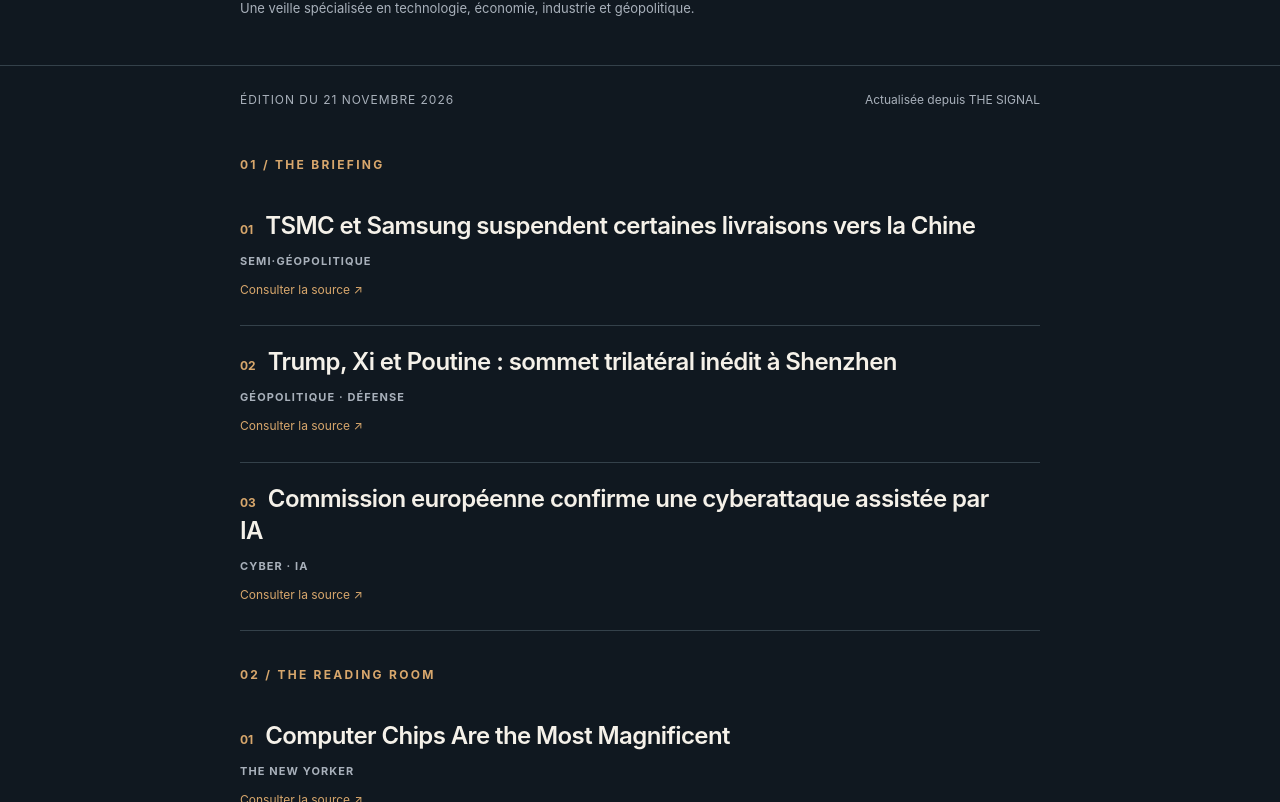
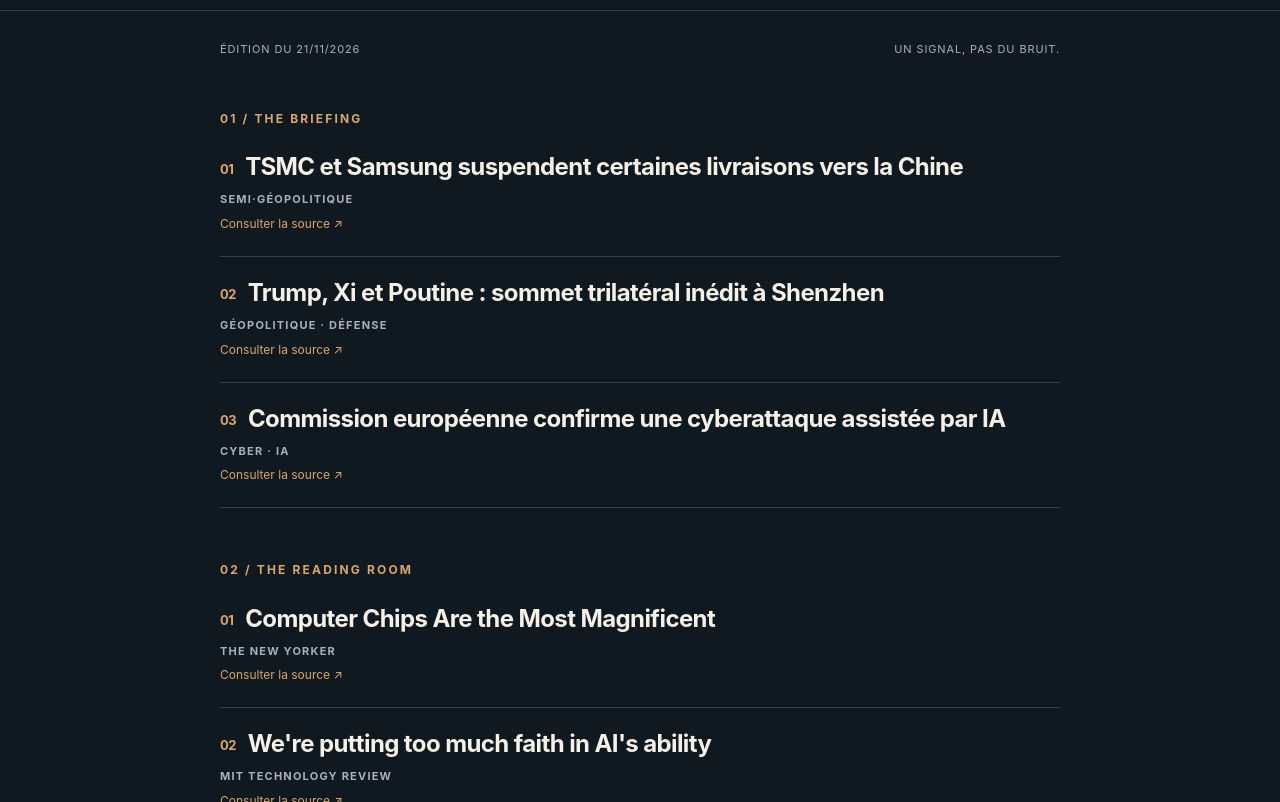
Before and after one commit to klmzoo-pnj/the-signal-widget, a plain HTML site: page docs/index.html in a window 1280 px wide. Shown: the part 298-1100 px from the top of the page. Drawn offline with Linux system fonts and the light colour scheme.

Commit message:
index.html

```diff
--- a/docs/index.html
+++ b/docs/index.html
@@ -1,133 +1,87 @@
-<!DOCTYPE html>
+<!doctype html>
 <html lang="fr">
 <head>
   <meta charset="utf-8">
   <meta name="viewport" content="width=device-width, initial-scale=1">
   <meta name="theme-color" content="#101820">
-  <meta name="description" content="THE SIGNAL — Chaque matin, l’essentiel de l’actualité stratégique. Une veille spécialisée en technologie, économie, industrie et géopolitique.">
-  <title>THE SIGNAL. — Executive Intelligence Brief</title>
+  <title>THE SIGNAL. — Executive Intelligence</title>
+  <meta name="description" content="Chaque matin, l'essentiel de l'actualité stratégique. Tech, économie, industrie, cyber et géopolitique.">
   <style>
-    :root { color-scheme: dark; --bg:#101820; --panel:#17232b; --ink:#f5f1e9; --muted:#a9b1bb; --gold:#d8a76c; --line:#34414a; }
-    * { box-sizing:border-box; }
-    html { scroll-behavior:smooth; }
-    body { margin:0; background:var(--bg); color:var(--ink); font:16px/1.65 -apple-system,BlinkMacSystemFont,"Segoe UI",sans-serif; }
-    a { color:inherit; }
-    a:focus-visible { outline:2px solid var(--gold); outline-offset:4px; border-radius:2px; }
-    .wrap { max-width:850px; padding:0 25px; margin:auto; }
-    .mast { padding:69px 0 45px; border-bottom:1px solid var(--line); }
-    .eyebrow { text-transform:uppercase; letter-spacing:.21em; font-size:11px; font-weight:700; color:var(--gold); }
-    .logo { font-size:clamp(43px,8vw,78px); line-height:1; font-weight:800; letter-spacing:-.065em; margin:14px 0 22px; }
-    .rule { width:48px; height:3px; background:var(--gold); margin-bottom:22px; }
-    .baseline { font-size:clamp(19px,3.6vw,26px); letter-spacing:-.025em; line-height:1.35; font-weight:500; margin:0 0 12px; }
-    .descriptor { font-size:13px; color:var(--muted); margin:0; }
-    .edition { display:flex; align-items:center; justify-content:space-between; gap:12px; padding:24px 0 12px; flex-wrap:wrap; }
-    .date { font-size:12px; letter-spacing:.08em; text-transform:uppercase; color:var(--muted); }
-    .status { color:var(--muted); font-size:12px; }
-    h2 { margin:34px 0 15px; color:var(--gold); font-size:12px; letter-spacing:.19em; text-transform:uppercase; font-weight:750; }
-    article { padding:20px 0 24px; border-bottom:1px solid var(--line); }
-    .number { color:var(--gold); font-size:12px; font-weight:700; margin-right:12px; }
-    .headline { font-size:clamp(19px,3vw,24px); letter-spacing:-.025em; line-height:1.36; font-weight:630; text-decoration:none; }
-    .headline:hover { color:var(--gold); }
-    .meta { margin-top:9px; font-size:11px; letter-spacing:.1em; color:var(--muted); font-weight:700; text-transform:uppercase; }
-    .summary { color:#d7dbdc; font-size:15px; margin:10px 0 0; }
-    .open { font-size:12px; text-decoration:none; color:var(--gold); display:inline-block; margin-top:10px; }
-    .note { margin:27px 0 0; padding:18px 21px; border-left:2px solid var(--gold); background:var(--panel); font-size:14px; color:var(--muted); }
-    footer { margin-top:76px; padding:28px 0 55px; border-top:1px solid var(--line); font-size:12px; color:var(--muted); }
-    footer strong { color:var(--ink); }
-    .error { color:#f3c4b6; }
-    @media(min-width:700px) { .mast { padding-top:92px; } article { padding-right:42px; } }
-    @media(prefers-reduced-motion:reduce) { html { scroll-behavior:auto; } }
+    :root{color-scheme:dark;--bg:#101820;--white:#F5F1E9;--muted:#A9B1BB;--gold:#D8A76C;--line:#34414A}
+    *{box-sizing:border-box}
+    html{scroll-behavior:smooth}
+    body{margin:0;background:var(--bg);color:var(--white);font-family:-apple-system,BlinkMacSystemFont,"Segoe UI",Arial,sans-serif;line-height:1.54}
+    a{color:var(--gold);text-decoration:none}a:hover{text-decoration:underline}
+    header{border-bottom:1px solid var(--line);padding:48px 20px 39px}
+    .wrap{max-width:880px;margin:auto}
+    .eyebrow,.kicker,.meta{font-size:11px;font-weight:700;letter-spacing:.14em;text-transform:uppercase;color:var(--gold)}
+    .logo{font-size:clamp(44px,8vw,78px);line-height:1;letter-spacing:-.065em;margin:13px 0 24px;font-weight:850}
+    .dash{height:3px;width:48px;background:var(--gold);margin:0 0 20px}
+    .baseline{font-size:clamp(18px,3vw,25px);font-weight:650;margin:0 0 6px}
+    .description{color:var(--muted);font-size:14px;margin:0}
+    main{padding:30px 20px 75px}
+    .edition{display:flex;justify-content:space-between;gap:10px;flex-wrap:wrap;color:var(--muted);font-size:11px;letter-spacing:.08em;text-transform:uppercase;margin-bottom:52px}
+    section{margin:0 0 53px}h2{font-size:12px;letter-spacing:.18em;text-transform:uppercase;color:var(--gold);margin:0 0 24px}
+    article{padding:21px 0;border-bottom:1px solid var(--line)}article:first-of-type{padding-top:0}
+    article h3{font-size:clamp(19px,2.8vw,24px);line-height:1.25;letter-spacing:-.025em;margin:0 0 9px}
+    .category{font-size:11px;letter-spacing:.11em;text-transform:uppercase;color:var(--muted);font-weight:650}
+    article p{font-size:15px;color:#DCE1E4;margin:12px 0 8px;line-height:1.65}
+    .source{font-size:12px;display:inline-block;margin-top:7px}
+    .num{color:var(--gold);font-size:13px;padding-right:12px;vertical-align:middle}
+    .datapoints{display:grid;grid-template-columns:repeat(2,minmax(0,1fr));gap:12px}
+    .point{padding:18px;border:1px solid var(--line);border-radius:9px}
+    .point .value{font-size:26px;letter-spacing:-.04em;font-weight:750}
+    .point h3{font-size:14px;line-height:1.3;margin:3px 0}.point p{font-size:13px;color:var(--muted);margin:9px 0}
+    .editorial{border-left:3px solid var(--gold);padding:5px 0 5px 22px}.editorial h3{font-size:23px;margin:0 0 10px}
+    .editorial p{color:#DCE1E4}
+    .notice{color:var(--muted);font-size:14px;border:1px solid var(--line);padding:17px;border-radius:9px}
+    footer{border-top:1px solid var(--line);padding:22px 20px 35px;color:var(--muted);font-size:12px}
+    @media(max-width:560px){header{padding-top:38px}main{padding-top:22px}.datapoints{grid-template-columns:1fr}.edition{margin-bottom:34px}section{margin-bottom:43px}}
   </style>
 </head>
 <body>
-  <header class="mast">
-    <div class="wrap">
+  <header><div class="wrap">
     <div class="eyebrow">Executive Intelligence Brief</div>
-      <div class="logo">THE SIGNAL.</div>
-      <div class="rule" aria-hidden="true"></div>
+    <div class="logo">THE SIGNAL.</div><div class="dash"></div>
     <p class="baseline">Chaque matin, l’essentiel de l’actualité stratégique.</p>
-      <p class="descriptor">Une veille spécialisée en technologie, économie, industrie et géopolitique.</p>
-    </div>
-  </header>
-  <main class="wrap" id="main">
-    <div class="edition">
-      <div class="date" id="edition-date">Édition en cours de chargement</div>
-      <div class="status" id="update-status">Chargement de la sélection…</div>
-    </div>
-    <section aria-labelledby="news-heading">
-      <h2 id="news-heading">01 / The Briefing</h2>
-      <div id="news-list"></div>
-    </section>
-    <section aria-labelledby="readings-heading">
-      <h2 id="readings-heading">02 / The Reading Room</h2>
-      <div id="readings-list"></div>
-    </section>
-    <aside class="note">Cette page publie pour l’instant la même sélection que le widget : trois actualités et deux lectures. L’édition intégrale sera ajoutée lors de la prochaine étape de développement.</aside>
+    <p class="description">Une veille spécialisée en technologie, économie, industrie et géopolitique.</p>
+  </div></header>
+  <main class="wrap">
+    <div class="edition"><span id="edition">Chargement de l’édition…</span><span>Un signal, pas du bruit.</span></div>
+    <div id="content"><p class="notice">Récupération de l’édition du jour…</p></div>
   </main>
-  <footer><div class="wrap"><strong>THE SIGNAL.</strong> — Veille quotidienne indépendante · Sources accessibles dans chaque article.</div></footer>
+  <footer><div class="wrap">THE SIGNAL. · Veille quotidienne indépendante · <a href="signal.json">Flux JSON</a></div></footer>
 <script>
-    'use strict';
-    const $ = (id) => document.getElementById(id);
-    const make = (tag, text, className) => {
-      const el = document.createElement(tag);
-      if (text !== undefined) el.textContent = String(text);
-      if (className) el.className = className;
-      return el;
-    };
-    function safeUrl(value) {
-      try {
-        const u = new URL(value);
-        return u.protocol === 'https:' ? u.href : null;
-      } catch { return null; }
+const $=id=>document.getElementById(id);
+function el(tag,cls,text){const node=document.createElement(tag);if(cls)node.className=cls;if(text!=null)node.textContent=text;return node}
+function section(root,num,title,items,render){const s=el('section');s.append(el('h2',null,num+' / '+title));items.forEach((item,i)=>render(s,item,i));root.append(s)}
+function link(article,url){if(typeof url==='string'&&url.startsWith('https://')){const a=el('a','source','Consulter la source ↗');a.href=url;a.target='_blank';a.rel='noopener noreferrer';article.append(a)}}
+function stories(parent,item,i,summaryField='summary'){
+  const article=el('article');const h3=el('h3');h3.append(el('span','num',String(i+1).padStart(2,'0')));h3.append(document.createTextNode(item.title||'Sans titre'));article.append(h3);
+  article.append(el('div','category',item.category||item.source||''));
+  if(item[summaryField])article.append(el('p',null,item[summaryField]));link(article,item.url);parent.append(article)
 }
-    function render(items, container, kind) {
-      container.replaceChildren();
-      items.forEach((item, i) => {
-        const article = make('article');
-        const line = make('div');
-        line.append(make('span', String(i + 1).padStart(2, '0'), 'number'));
-        const url = safeUrl(item.url);
-        const title = make(url ? 'a' : 'span', item.title || 'Sans titre', 'headline');
-        if (url) {
-          title.href = url;
-          title.target = '_blank';
-          title.rel = 'noopener noreferrer';
-        }
-        line.append(title);
-        article.append(line);
-        article.append(make('div', kind === 'news' ? (item.category || 'ACTUALITÉ') : (item.source || 'LECTURE'), 'meta'));
-        if (typeof item.summary === 'string' && item.summary.trim()) article.append(make('p', item.summary, 'summary'));
-        if (url) {
-          const read = make('a', 'Consulter la source ↗', 'open');
-          read.href = url;
-          read.target = '_blank';
-          read.rel = 'noopener noreferrer';
-          article.append(read);
-        }
-        container.append(article);
-      });
-    }
-    async function load() {
-      try {
-        const res = await fetch('./signal.json', { cache:'no-store' });
-        if (!res.ok) throw new Error('HTTP ' + res.status);
-        const data = await res.json();
-        if (!Array.isArray(data.news) || !Array.isArray(data.readings)) throw new Error('Format invalide');
-        if (typeof data.date === 'string' && /^\d{4}-\d{2}-\d{2}$/.test(data.date)) {
-          const [year, month, day] = data.date.split('-').map(Number);
-          const date = new Date(Date.UTC(year, month - 1, day, 12));
-          $('edition-date').textContent = 'Édition du ' + new Intl.DateTimeFormat('fr-FR', { dateStyle:'long', timeZone:'UTC' }).format(date);
-        } else {
-          $('edition-date').textContent = 'Dernière édition';
-        }
-        render(data.news, $('news-list'), 'news');
-        render(data.readings, $('readings-list'), 'readings');
-        $('update-status').textContent = 'Actualisée depuis THE SIGNAL';
-      } catch (err) {
-        $('edition-date').textContent = 'Édition indisponible';
-        $('update-status').textContent = 'Impossible de charger les actualités.';
-        $('update-status').classList.add('error');
-      }
+function legacy(data,root){section(root,'01','The Briefing',data.news||[],(p,x,i)=>stories(p,x,i));section(root,'02','The Reading Room',data.readings||[],(p,x,i)=>stories(p,x,i))}
+async function load(){try{
+ const response=await fetch('signal.json?edition='+Date.now(),{cache:'no-store'});
+ if(!response.ok)throw new Error('HTTP '+response.status);
+ const data=await response.json();
+ if(data.date){const [y,m,d]=data.date.split('-');$('edition').textContent='Édition du '+d+'/'+m+'/'+y}
+ else $('edition').textContent='THE SIGNAL — édition du jour';
+ const root=$('content');root.replaceChildren();
+ if(!Array.isArray(data.critical)){legacy(data,root);return}
+ section(root,'01','Critical Developments',data.critical,(p,x,i)=>stories(p,x,i));
+ section(root,'02','The Radar',data.radar||[],(p,x,i)=>stories(p,x,i));
+ section(root,'03','Intelligence & Industrial Signals',data.intelligence||[],(p,x,i)=>stories(p,x,i));
+ const dp=el('section');dp.append(el('h2',null,'04 / Data Points'));
+ const grid=el('div','datapoints');(data.data_points||[]).forEach(item=>{
+   const box=el('div','point');box.append(el('div','value',item.value||''));box.append(el('h3',null,item.label||''));
+   box.append(el('p',null,item.context||''));link(box,item.url);grid.append(box)
+ });dp.append(grid);root.append(dp);
+ section(root,'05','Reading Room',data.reading_room||[],(p,x,i)=>stories(p,x,i,'why_read'));
+ if(data.editorial){const s=el('section');s.append(el('h2',null,'06 / Editorial Intelligence'));
+ const block=el('div','editorial');block.append(el('h3',null,data.editorial.title||''));block.append(el('p',null,data.editorial.text||''));s.append(block);root.append(s)}
+ }catch(err){$('content').replaceChildren(el('p','notice','Édition momentanément indisponible. Réessaie dans quelques instants.'));console.error(err)}
 }
 load();
 </script>
```
Lines whose indentation alone changed are shown as unchanged.
